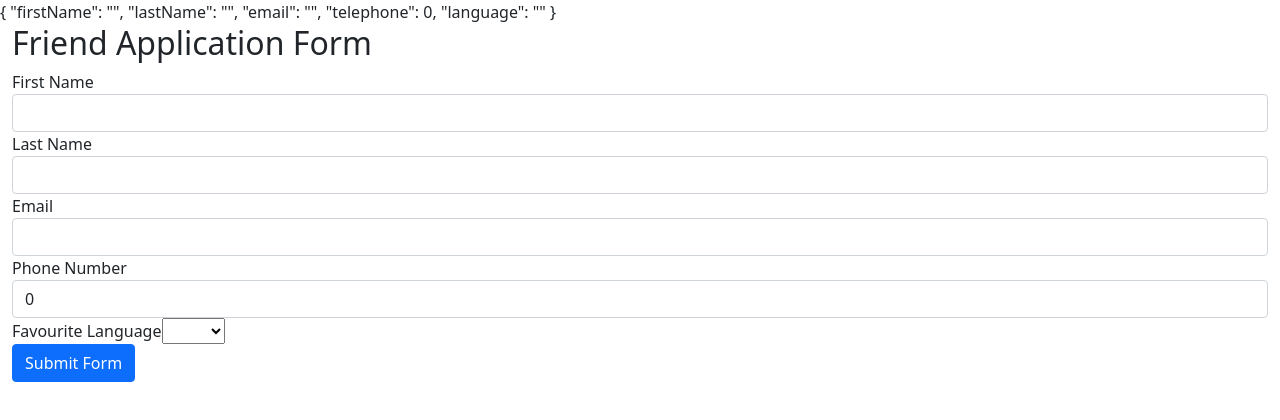
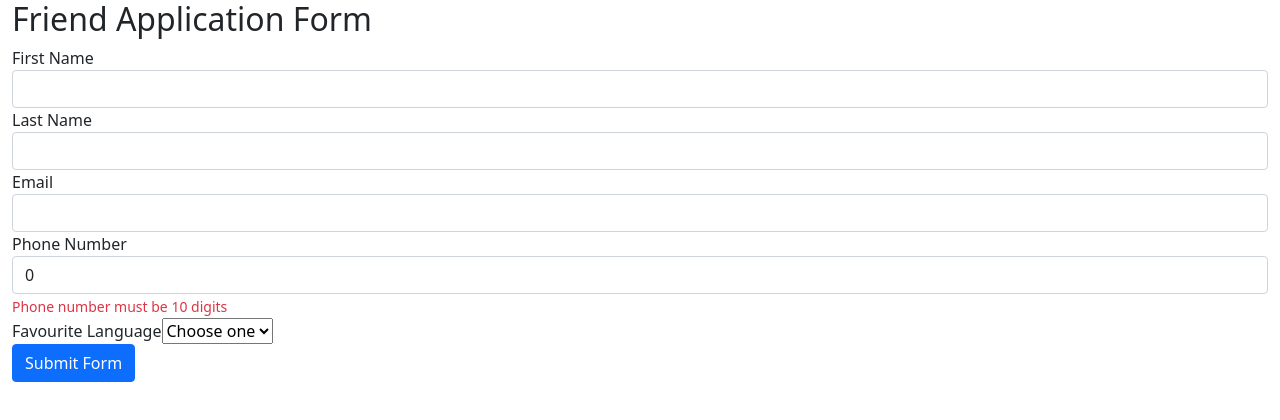
Before and after one commit to 830503/basic-angular-form, an Angular app in the folder friendform/: page / in a window 1280 px wide. Shown: the top 420 px of the page. Built offline with nearby package versions, Linux system fonts and the light colour scheme.

Commit message:
added input validation

```diff
--- a/friendform/src/app/app.component.html
+++ b/friendform/src/app/app.component.html
@@ -1,34 +1,46 @@
-{{ friendModel | json }}
-
 <div class="container-fluid">
   <h2>Friend Application Form</h2>
   <form #form="ngForm">
     <div class="form-group">
       <label>First Name</label>
-            <input type="text" class="form-control" name="firstname" [(ngModel)]="friendModel.firstName">
+      <input type="text" #firstname="ngModel" required [class.is-invalid]="firstname.invalid && firstname.touched"
+        class="form-control" name="firstname" [(ngModel)]="friendModel.firstName">
+      <small class="text-danger" [class.d-none]="firstname.valid || firstname.untouched">Firstname is required. </small>
     </div>
 
     <div class="form-group">
       <label>Last Name</label>
-            <input type="text" class="form-control" name="lastname"  [(ngModel)]="friendModel.lastName">
+      <input type="text" #lastname="ngModel" required [class.is-invalid]="lastname.invalid && lastname.touched"
+        class="form-control" name="lastname" [(ngModel)]="friendModel.lastName">
+      <small class="text-danger" [class.d-none]="lastname.valid || lastname.untouched">Lastname is required. </small>
     </div>
 
     <div class="form-group">
       <label>Email</label>
-            <input type="text" class="form-control" name="email"  [(ngModel)]="friendModel.email">
+      <input type="email" #email="ngModel" required [class.is-invalid]="email.invalid && email.touched"
+        class="form-control" name="email" [(ngModel)]="friendModel.email">
+      <small class="text-danger" [class.d-none]="email.valid || email.untouched">Email is required. </small>
     </div>
 
     <div class="form-group">
       <label>Phone Number</label>
-            <input type="text" class="form-control" name="phonenumber"  [(ngModel)]="friendModel.telephone">
+      <input type="tel" #phone="ngModel" required pattern="^\d{10}$" [class.is-invalid]="phone.invalid && phone.touched"
+        class="form-control" name="phonenumber" [(ngModel)]="friendModel.telephone">
+      <!-- <small class="text-danger" [class.d-none]="phone.valid || phone.untouched">11 Digits phone number is required. </small> -->
+      <div *ngIf="phone.errors && (phone.invalid || phone.touched)">
+          <small class="text-danger" *ngIf="phone.errors['required']">Phone number is required.</small>
+          <small class="text-danger" *ngIf="phone.errors['pattern']">Phone number must be 10 digits</small>
+      </div>
     </div>
 
     <div class="form-group">
       <label>Favourite Language</label>
-            <select class="custom-select" id="language" name="language"  [(ngModel)]="friendModel.language">
-                <option value="default">None</option>
-
+      <select (blur)="validateLang(language.value)" (change)="validateLang(language.value)" class="custom-select"  #language="ngModel" [class.is-invalid]="langError && language.touched" id="language" name="language" [(ngModel)]="friendModel.language">
+        <option value="default">Choose one</option>
+        <option *ngFor="let language of languages">{{ language }}</option>
       </select>
+      <br/>
+      <small class="text-danger" [class.d-none]="!langError || language.untouched">Plase choose one language. </small>
     </div>
 
     <button class="btn btn-primary" id="button" type="submit">Submit Form</button>
--- a/friendform/src/app/app.component.ts
+++ b/friendform/src/app/app.component.ts
@@ -8,7 +8,16 @@ import { Friend } from './friend';
   styleUrls: ['./app.component.css']
 })
 export class AppComponent {
-  friendModel = new Friend('', '', '', 0, '');
+  languages = ['PHP', 'HTML', 'Javascript', 'CSS', 'Angular'];
+  langError = true;
+  friendModel = new Friend('', '', '', 0, 'default');
 
+  validateLang(value: string){
+    if (value === 'default'){
+      this.langError = true;
+    } else {
+      this.langError = false;
+    }
+  }
 
 }
```
Lines whose indentation alone changed are shown as unchanged.
